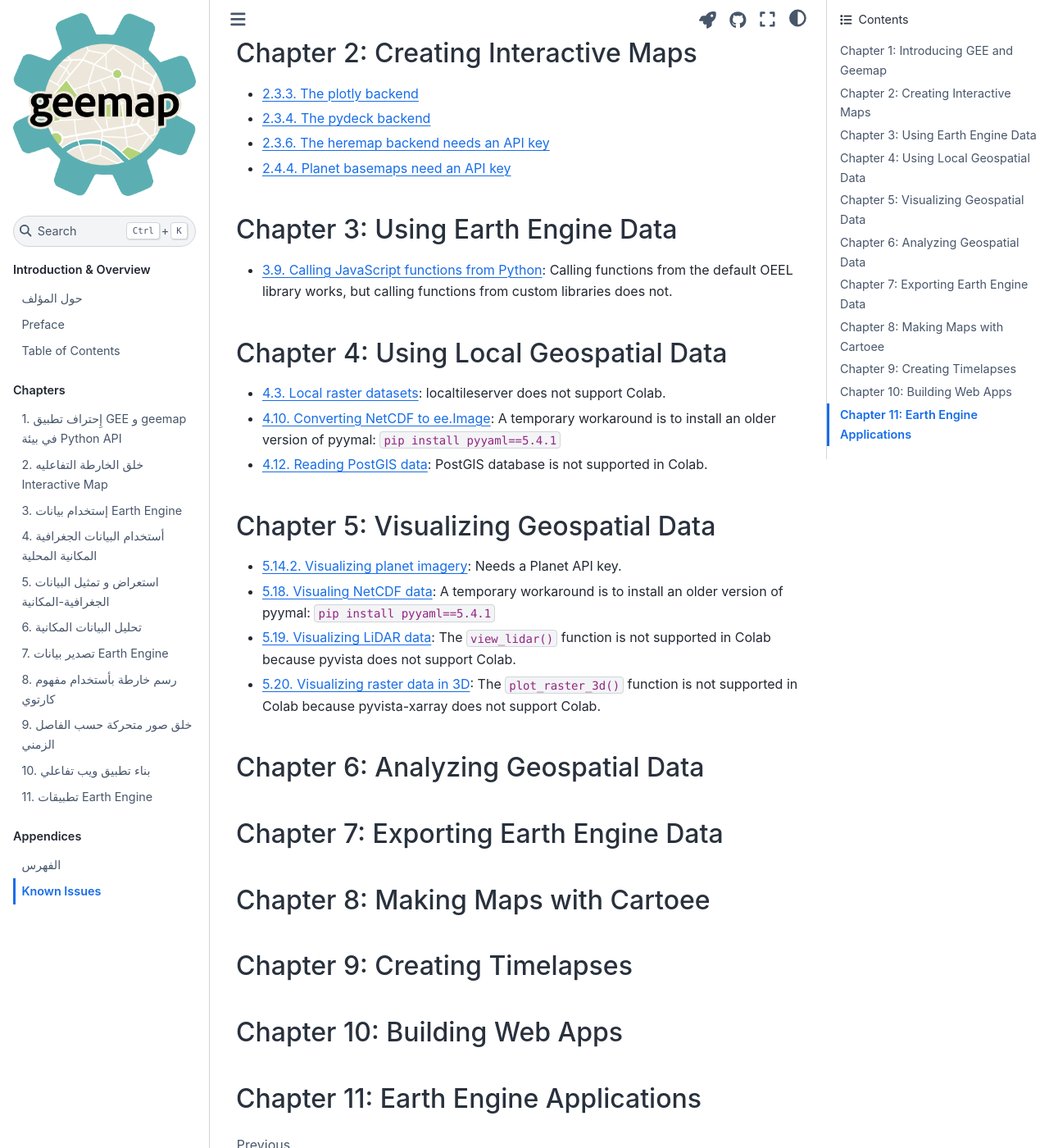
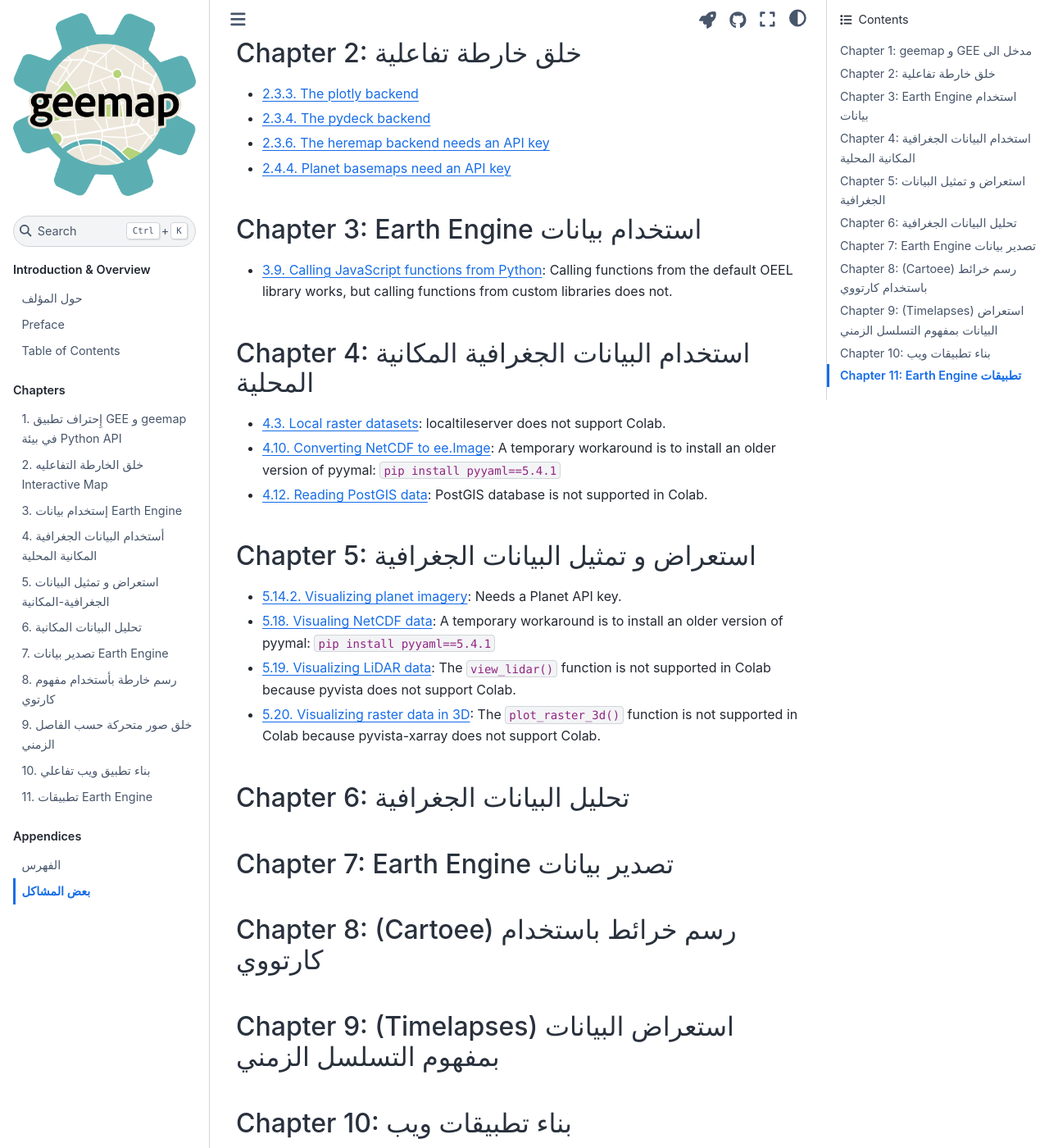
Before and after one commit to giswqs/geebook-arabic, a Jupyter Book: the page built from chapters/issues.md, in a window 1280 px wide and 1400 px high, scrolled down 239 px. Shown: the whole window at 82% size. Built offline with Jupyter Book 1.0.4 settings and Sphinx 7.4.7 and the Sphinx Book theme 1.1.4, drawn with Linux system fonts in a browser that asks for light colours; some of the changed text lies outside the part shown.

Commit message:
Update issues.md

```diff
--- a/chapters/issues.md
+++ b/chapters/issues.md
@@ -11,44 +11,44 @@ kernelspec:
   name: python3
 ---
 
-# Known Issues
+# بعض المشاكل
 
-Here are some known issues with Google Colab:
+فيما يلي بعض المشاكل في Colab:
 
-## Chapter 1: Introducing GEE and Geemap
+## Chapter 1: geemap و GEE   مدخل الى
 
-## Chapter 2: Creating Interactive Maps
+## Chapter 2: خلق خارطة تفاعلية
 
 - [2.3.3. The plotly backend](https://book.geemap.org/chapters/02_maps.html#plotly)
 - [2.3.4. The pydeck backend](https://book.geemap.org/chapters/02_maps.html#pydeck)
 - [2.3.6. The heremap backend needs an API key](https://book.geemap.org/chapters/02_maps.html#heremap)
 - [2.4.4. Planet basemaps need an API key](https://book.geemap.org/chapters/02_maps.html#planet-basemaps)
 
-## Chapter 3: Using Earth Engine Data
+## Chapter 3:  Earth Engine استخدام بيانات
 
 - [3.9. Calling JavaScript functions from Python](https://book.geemap.org/chapters/03_gee_data.html#calling-javascript-functions-from-python): Calling functions from the default OEEL library works, but calling functions from custom libraries does not.
 
-## Chapter 4: Using Local Geospatial Data
+## Chapter 4: استخدام البيانات الجغرافية المكانية المحلية
 
 - [4.3. Local raster datasets](https://book.geemap.org/chapters/04_local_data.html#local-raster-datasets): localtileserver does not support Colab.
 - [4.10. Converting NetCDF to ee.Image](https://book.geemap.org/chapters/04_local_data.html#converting-netcdf-to-ee-image): A temporary workaround is to install an older version of pyymal: `pip install pyyaml==5.4.1`
 - [4.12. Reading PostGIS data](https://book.geemap.org/chapters/04_local_data.html#reading-postgis-data): PostGIS database is not supported in Colab.
 
-## Chapter 5: Visualizing Geospatial Data
+## Chapter 5: استعراض و تمثيل البيانات الجغرافية
 
 - [5.14.2. Visualizing planet imagery](https://book.geemap.org/chapters/05_data_viz.html#visualizing-planet-imagery): Needs a Planet API key.
 - [5.18. Visualing NetCDF data](https://book.geemap.org/chapters/05_data_viz.html#visualing-netcdf-data): A temporary workaround is to install an older version of pyymal: `pip install pyyaml==5.4.1`
 - [5.19. Visualizing LiDAR data](https://book.geemap.org/chapters/05_data_viz.html#visualizing-lidar-data): The `view_lidar()` function is not supported in Colab because pyvista does not support Colab.
 - [5.20. Visualizing raster data in 3D](https://book.geemap.org/chapters/05_data_viz.html#visualizing-raster-data-in-3d): The `plot_raster_3d()` function is not supported in Colab because pyvista-xarray does not support Colab.
 
-## Chapter 6: Analyzing Geospatial Data
+## Chapter 6: تحليل البيانات الجغرافية
 
-## Chapter 7: Exporting Earth Engine Data
+## Chapter 7:  Earth Engine تصدير بيانات
 
-## Chapter 8: Making Maps with Cartoee
+## Chapter 8:  (Cartoee)  رسم خرائط باستخدام كارتووي
 
-## Chapter 9: Creating Timelapses
+## Chapter 9: (Timelapses) استعراض البيانات بمفهوم التسلسل الزمني
 
-## Chapter 10: Building Web Apps
+## Chapter 10: بناء تطبيقات ويب
 
-## Chapter 11: Earth Engine Applications
+## Chapter 11: Earth Engine تطبيقات
```
